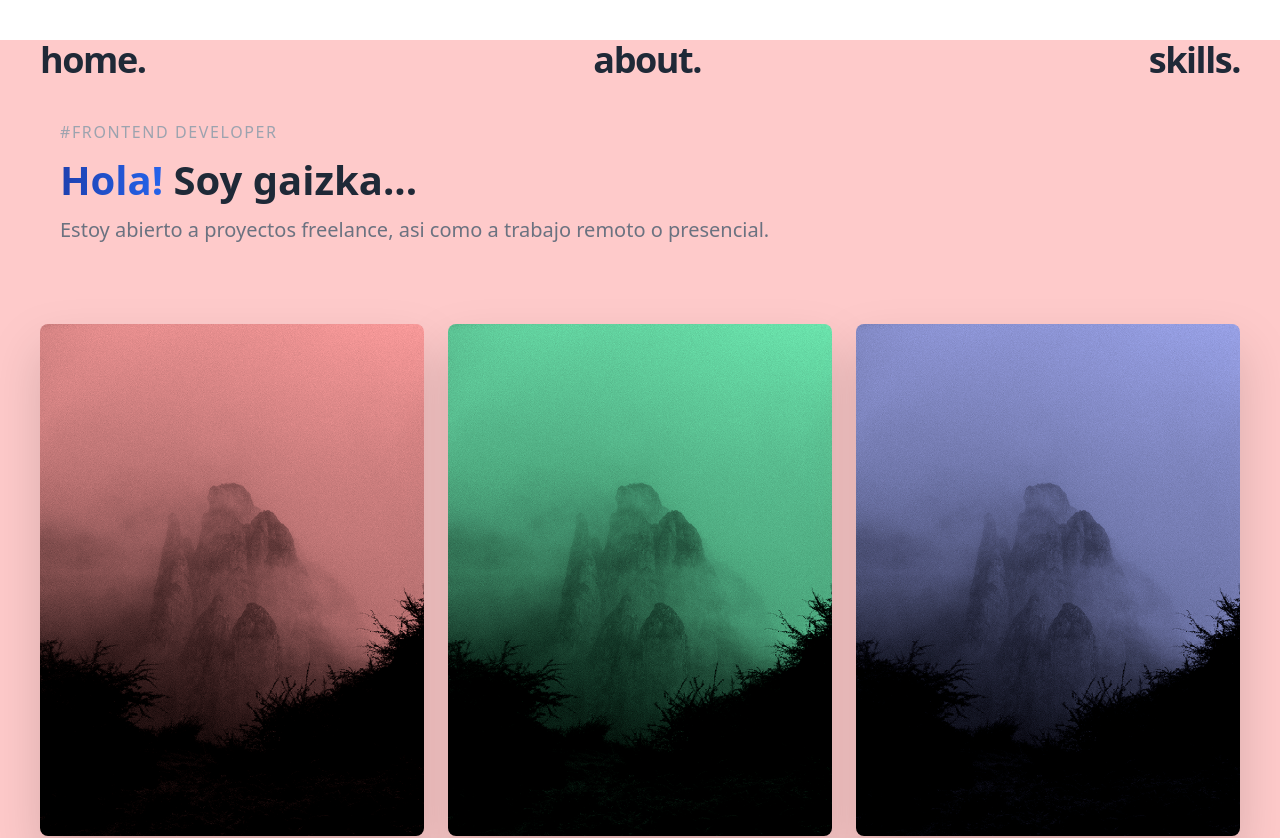
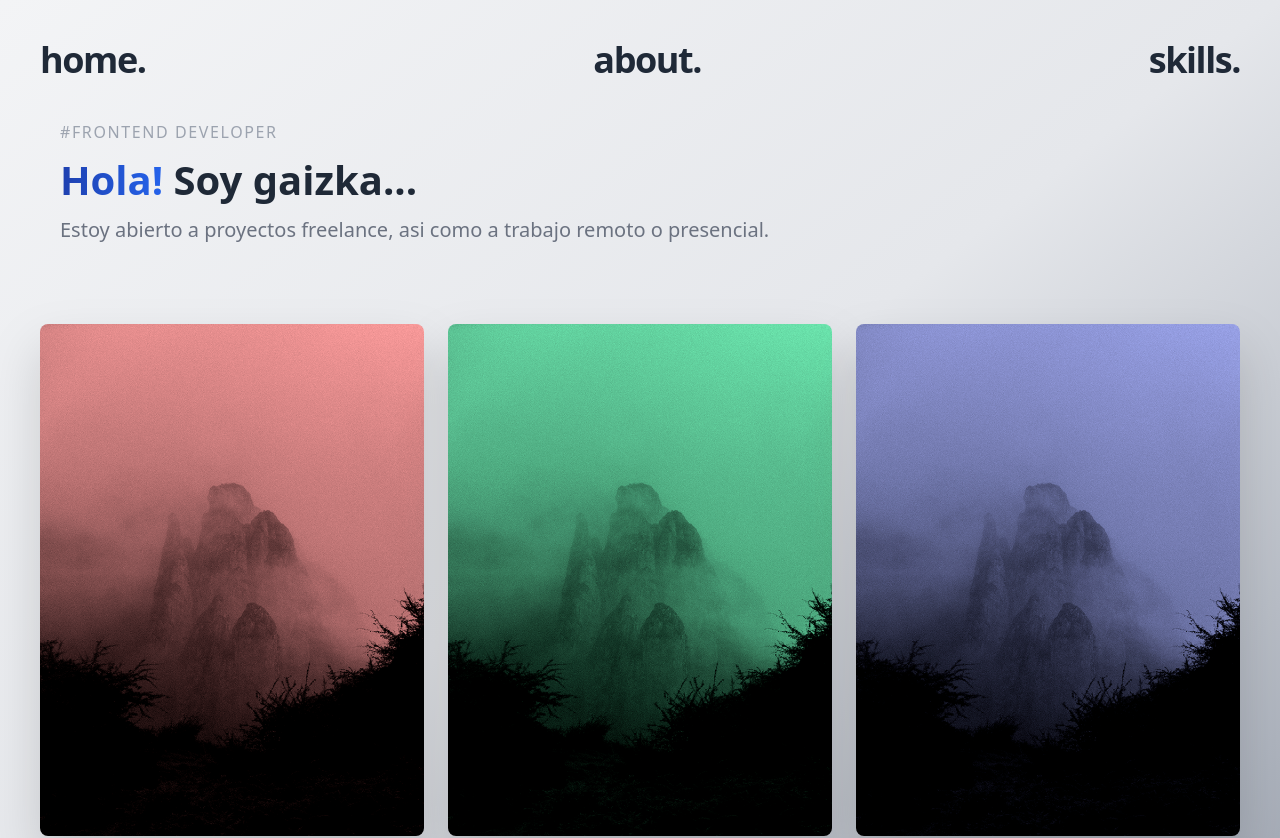
Before and after one commit to gaizkadev/blog, a Next.js app: page / in a window 1280 px wide. Shown: the top 838 px of the page. Built offline with nearby package versions, Linux system fonts and the light colour scheme.

Commit message:
background gradient

```diff
--- a/components/layout.js
+++ b/components/layout.js
@@ -5,10 +5,8 @@ export default function Layout({ children }) {
   return (
     <>
       <Meta />
-      <div className="min-h-screen">
         <main>{children}</main>
-      </div>
-      <Footer />
+        <Footer />
     </>
   )
 }
--- a/pages/_document.js
+++ b/pages/_document.js
@@ -3,9 +3,9 @@ import Document, { Html, Head, Main, NextScript } from 'next/document'
 export default class MyDocument extends Document {
   render() {
     return (
-      <Html lang="es">
+      <Html lang="es" className="scroll-smooth">
         <Head />
-        <body>
+        <body className='min-h-screen bg-gradient-to-br from-gray-100 via-gray-200 to-gray-400'>
           <Main />
           <NextScript />
         </body>
--- a/pages/index.js
+++ b/pages/index.js
@@ -9,7 +9,6 @@ import SubHero from "../components/subhero";
 
 export default function Index() {
   return (
-    <div className="bg-red-200">
     <Layout>
       <Head>
         <title>{CMS_NAME}</title>
@@ -20,6 +19,5 @@ export default function Index() {
         <SubHero />
       </Container>
     </Layout>
-    </div>
   );
 }
```
